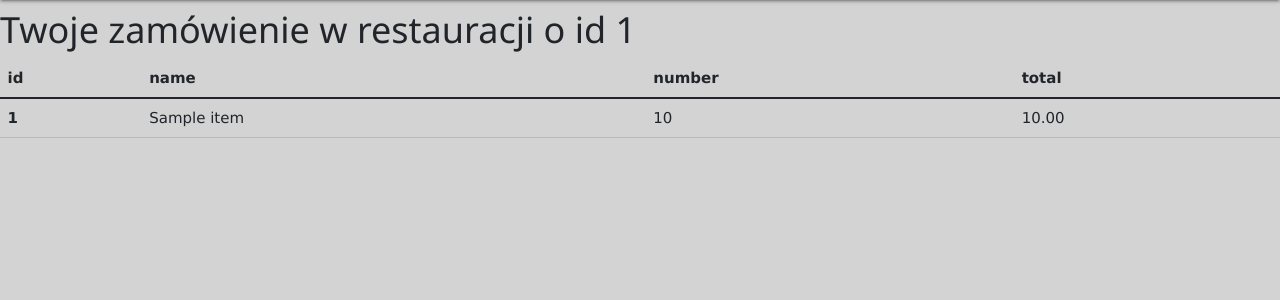
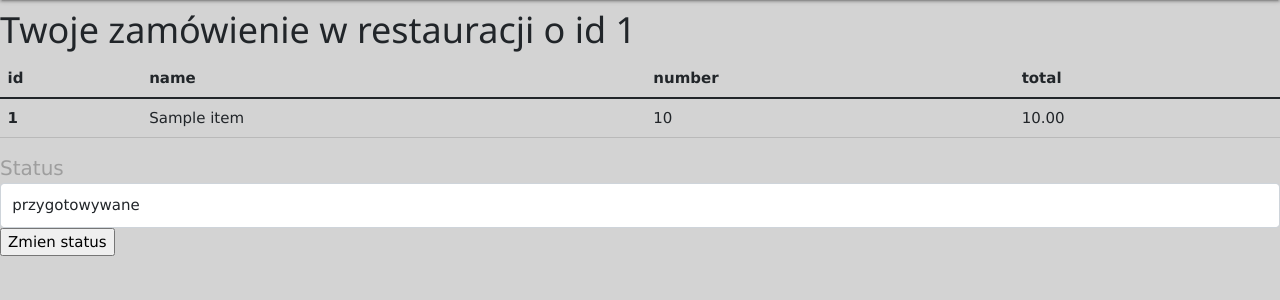
Before and after one commit to metalic24/amciuamciu.pl, a Django app: page /users_amciu/hello/restaurant/orders/details/1 in a window 1280 px wide. Shown: the part 64-364 px from the top of the page. Run offline with Django 3.2, Linux system fonts and the light colour scheme; tables that the repository leaves empty hold one stand-in row (values such as "Sample post").

Commit message:
zmiana statusu zamówienia

```diff
--- a/amciuamciu/templates/restaurant/orders_details.html
+++ b/amciuamciu/templates/restaurant/orders_details.html
@@ -36,6 +36,23 @@
 
   </tbody>
 </table>
+<div>
+<form method="POST" class="none">
+  {% csrf_token %}
+
+
+<label for="exampleFormControlSelect1">Status</label>
+    <select class="form-control" id="exampleFormControlSelect1" name="select">
+      <option value="przygotowywane">przygotowywane</option>
+      <option value="dostarczane">dostarczane</option>
+      <option value="zakonczone">zakonczone</option>
+    </select>
+
+  <input type = "submit" value="Zmien status"/>
+
+
+</form>
+</div>
 
 
 
--- a/amciuamciu/users_amciu/views.py
+++ b/amciuamciu/users_amciu/views.py
@@ -4,7 +4,9 @@ from django.contrib import messages
 from django.shortcuts import redirect, render
 
 from zamowienia.models import Order, Ordered_Items
+from zamowienia.forms import UpdateStatus
 from restaurant.models import restaurant
+
 from .forms import  CreateUserForm
 from restaurant.views import show_restaurants
 
@@ -129,12 +131,22 @@ def restaurant_order_details(request, id):
 
     order  = Order.objects.get(pk = id)
 
+
+
     items = Ordered_Items.objects.filter(order = order)
+
+    if request.method == 'POST':
+
+        order.status = request.POST.get('select')
+
+        order.save()
 
 
 
     context = {
         'items': items,
+        'order': order,
+
         'id':id
     }
 
--- a/amciuamciu/zamowienia/forms.py
+++ b/amciuamciu/zamowienia/forms.py
@@ -1,5 +1,6 @@
 
 from django import forms
+from django.db.models import fields
 from .models import Order
 
 class MakeOrder(forms.ModelForm):
@@ -8,3 +9,8 @@ class MakeOrder(forms.ModelForm):
         fields = ['street', 'building_number','local_number',
         'city', 'pass_code',
         ]
+
+class UpdateStatus(forms.ModelForm):
+    class Meta:
+        model = Order
+        fields = ['status']
```
